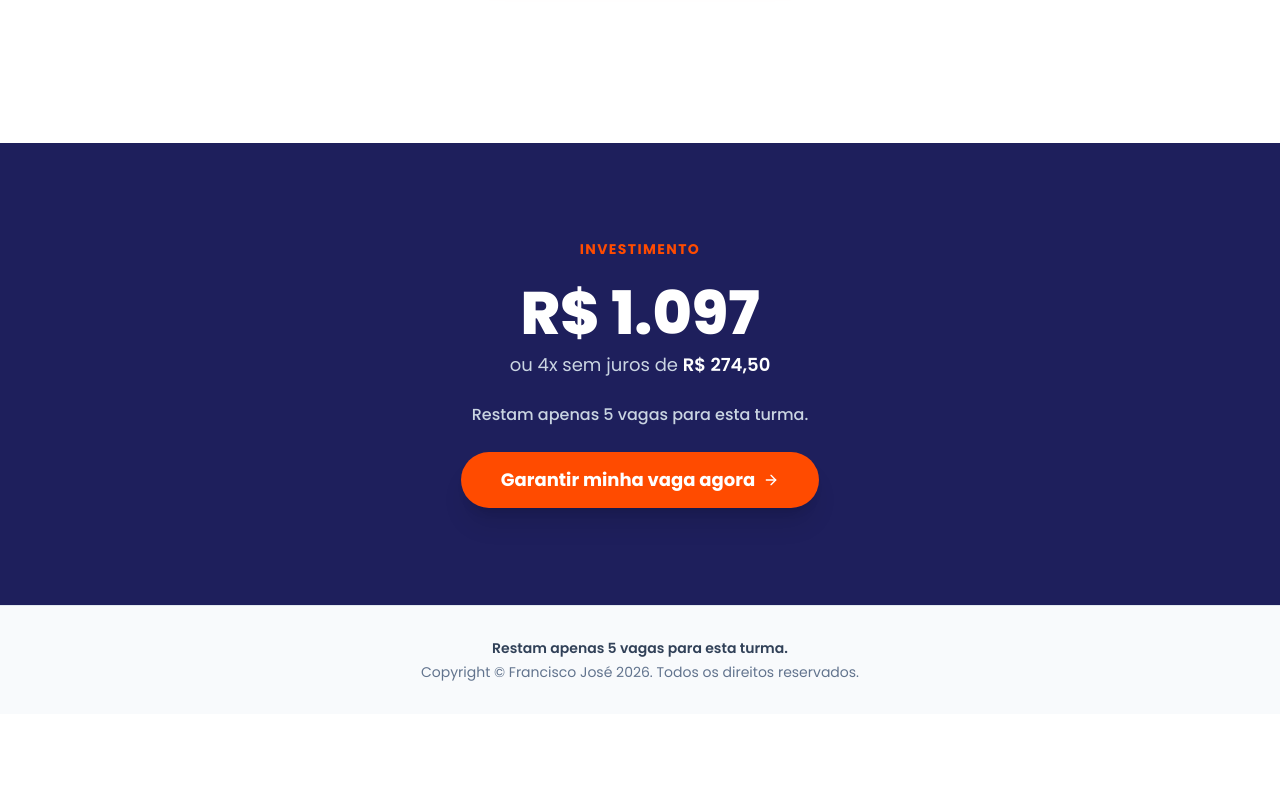
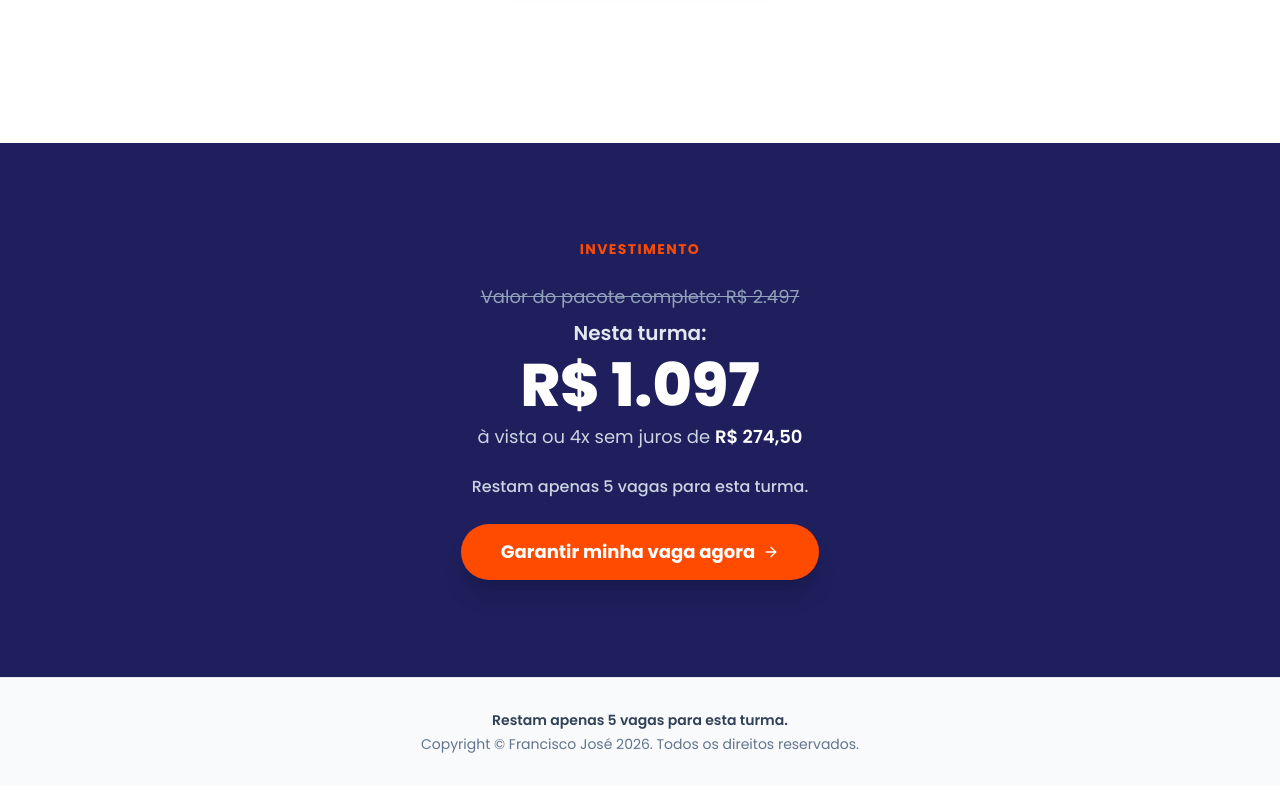
Before and after one commit to gabrielwanzeller/mentoria.cursos, a Next.js app: page /tce-ma in a window 1280 px wide. Shown: the part 8927-9719 px from the top of the page. Before the commit the page ends 9689 px from the top, so only its background shows below. Built offline with nearby package versions, Linux system fonts and the light colour scheme.

Commit message:
Alterando o texto do último bloco - TCE-MA

```diff
--- a/src/app/tce-ma/page.tsx
+++ b/src/app/tce-ma/page.tsx
@@ -533,9 +533,11 @@ export default function TceMaPage() {
       <section className="py-16 md:py-24 px-5 md:px-6 bg-[#1e1f5c]">
         <div className="max-w-lg mx-auto text-center flex flex-col items-center gap-6">
           <p className="text-sm font-bold uppercase tracking-widest text-[#ff4b00]">Investimento</p>
-          <div>
+          <div className="flex flex-col items-center gap-2">
+            <p className="text-slate-400 text-lg line-through">Valor do pacote completo: R$ 2.497</p>
+            <p className="text-slate-200 text-xl font-semibold">Nesta turma:</p>
             <p className="text-5xl md:text-6xl font-extrabold text-white">R$ 1.097</p>
-            <p className="text-slate-300 text-lg mt-2">ou 4x sem juros de <span className="font-semibold text-white">R$ 274,50</span></p>
+            <p className="text-slate-300 text-lg">à vista ou 4x sem juros de <span className="font-semibold text-white">R$ 274,50</span></p>
           </div>
           <p className="text-slate-300 text-base font-medium">Restam apenas 5 vagas para esta turma.</p>
           <a href={CTA_LINK} className="inline-block group w-full sm:w-auto" data-gtm="whatsapp_cta">
```
